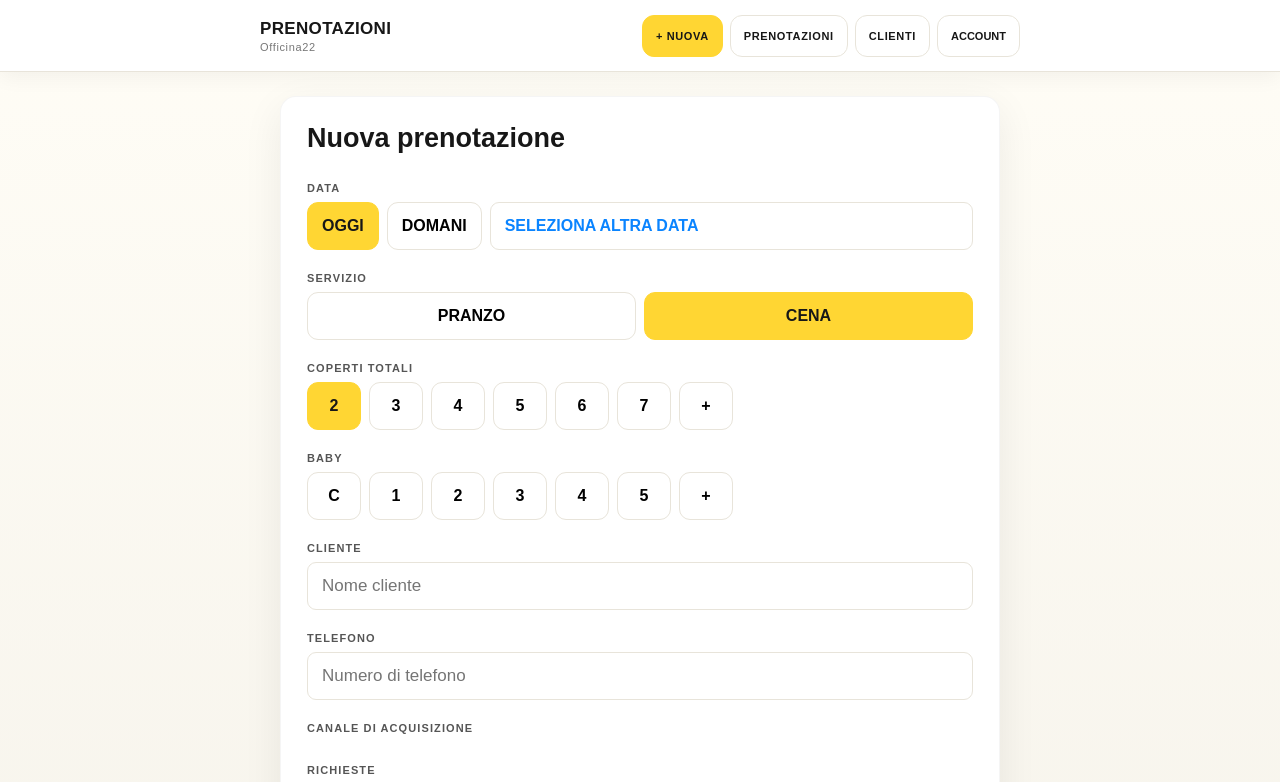
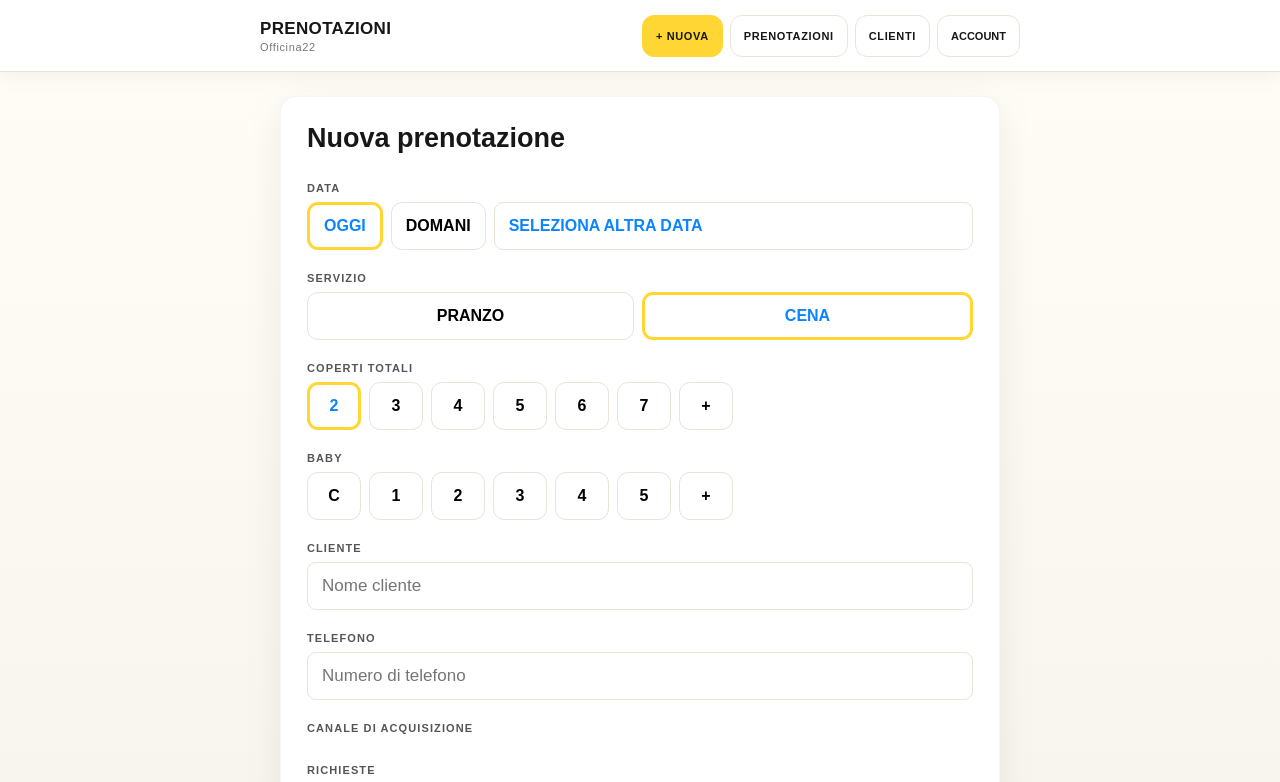
Before and after one commit to 8hz7fm29bb-jpg/prenotazioni, a Next.js app: page / in a window 1280 px wide. Shown: the top 782 px of the page. Built offline with nearby package versions, Linux system fonts and the light colour scheme; no server answers; the database is empty.

Commit message:
Use yellow outline for selected controls

```diff
--- a/app/globals.css
+++ b/app/globals.css
@@ -31,3 +31,8 @@ button,.datePicker,input,textarea{border-color:var(--line)!important}button{bord
  .appHeader .mainNav a,.appHeader .account{width:100%;min-width:0!important;padding:0 6px!important;font-size:9px!important;letter-spacing:.02em;white-space:nowrap}
  .appHeader .mainNav a:first-child{font-size:0!important}.appHeader .mainNav a:first-child:after{font-size:20px}
 }
+
+/* Selected controls: outline only */
+.selected{background:#fff!important;color:#0a84ff!important;border:3px solid var(--accent)!important}
+.datePicker.selected{background:#fff!important;color:#0a84ff!important;border:3px solid var(--accent)!important}
+.people .selected,.baby .selected{background:#fff!important;color:#0a84ff!important;border:3px solid var(--accent)!important}
```
